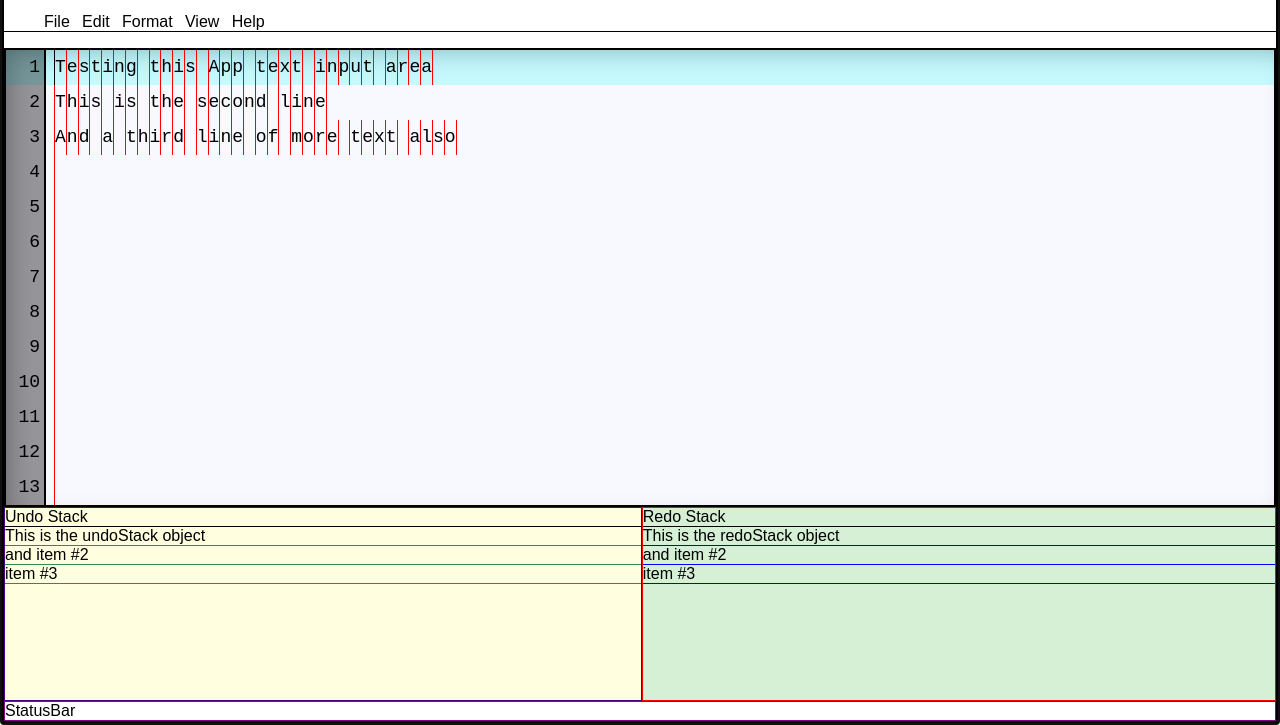
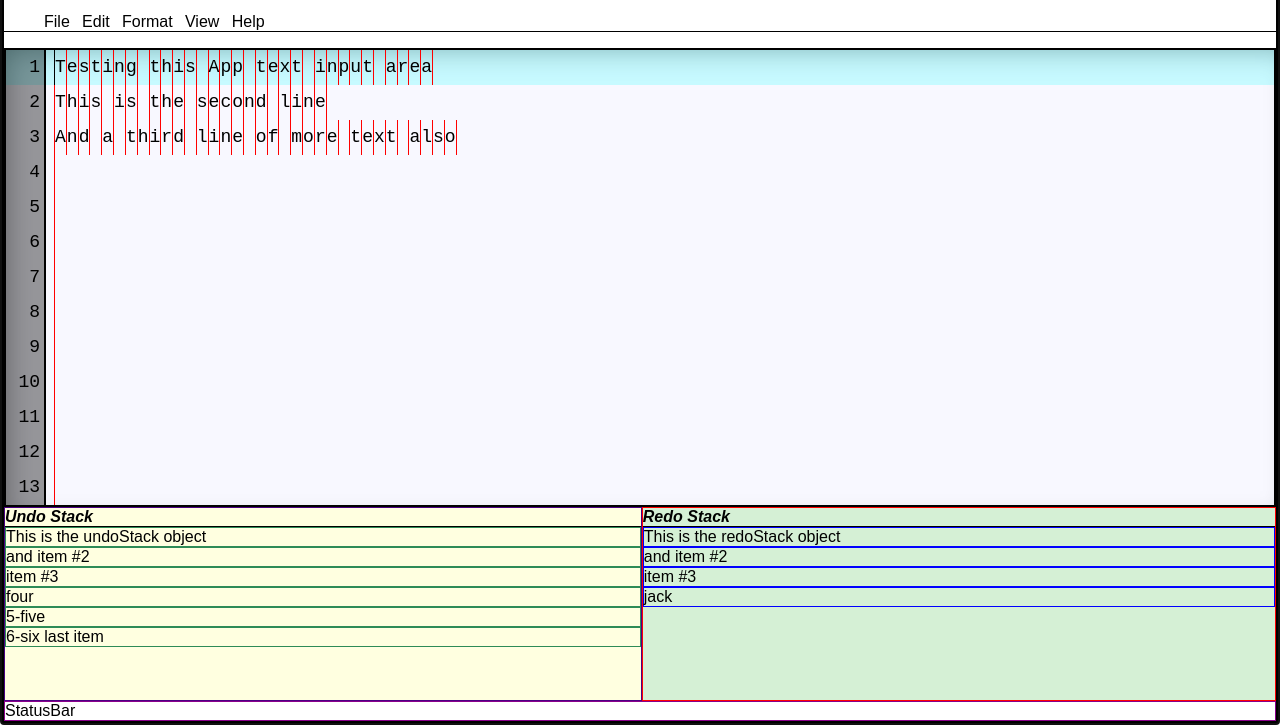
Before and after one commit to stephenc222/react-notepad, a React app: page / in a window 1280 px wide. Shown: the part 75-800 px from the top of the page. Built offline with nearby package versions, Linux system fonts and the light colour scheme.

Commit message:
cleaned up UndoStackView and RedoStackView index.css files

```diff
--- a/src/App/RedoStackView/index.css
+++ b/src/App/RedoStackView/index.css
@@ -1,13 +1,26 @@
 .redoStackView {
   border: solid 1px red;
+  display: flex;
   flex-grow: 1;
   background-color: #D5F0D5;
+  flex-direction: column;
+
 }
 
 .redoStack-Title {
   border-bottom: solid 1px black;
+  font-size: 16px;
+  font-weight: bold;
+  font-style: italic;
 }
 
+.redoStack-container {
+  display: flex;
+  flex-direction: column;
+  flex-wrap: nowrap;
+}
+
+
 .redoStack-Item {
-  border-bottom: solid 1px blue;
+  border: solid 1px blue;
 }
--- a/src/App/UndoStackView/index.css
+++ b/src/App/UndoStackView/index.css
@@ -1,19 +1,27 @@
 .undoStackView {
   border: solid 1px indigo;
+  display: flex;
   flex-grow: 1;
   background-color: lightyellow;
+  flex-direction: column;
 
 }
 
 .undoStack-Title {
   border-bottom: solid 1px black;
+  font-size: 16px;
+  font-weight: bold;
+  font-style: italic;
 }
 
 .undoStack-container {
+  display: flex;
+  flex-direction: column;
+  flex-wrap: nowrap;
+}
+
+
+.undoStack-Item {
+  border: solid 1px seagreen;
   flex-grow:1;
 }
-
-.undoStack-Item {
-  border-bottom: solid 1px seagreen;
-  flex-grow:1;
-}
--- a/src/App/index.js
+++ b/src/App/index.js
@@ -110,12 +110,16 @@ class App extends Component {
       undoStack: [
         {0:'This is the undoStack object'},
         {1:'and item #2'},
-        {2: 'item #3'}
+        {2: 'item #3'},
+        {3: 'four'},
+        {4: '5-five'},
+        {5: '6-six last item'}
       ],
       redoStack: [
         {0:'This is the redoStack object'},
         {1:'and item #2'},
-        {2: 'item #3'}
+        {2: 'item #3'},
+        {3: 'jack'}
       ]
     }
   }
```
